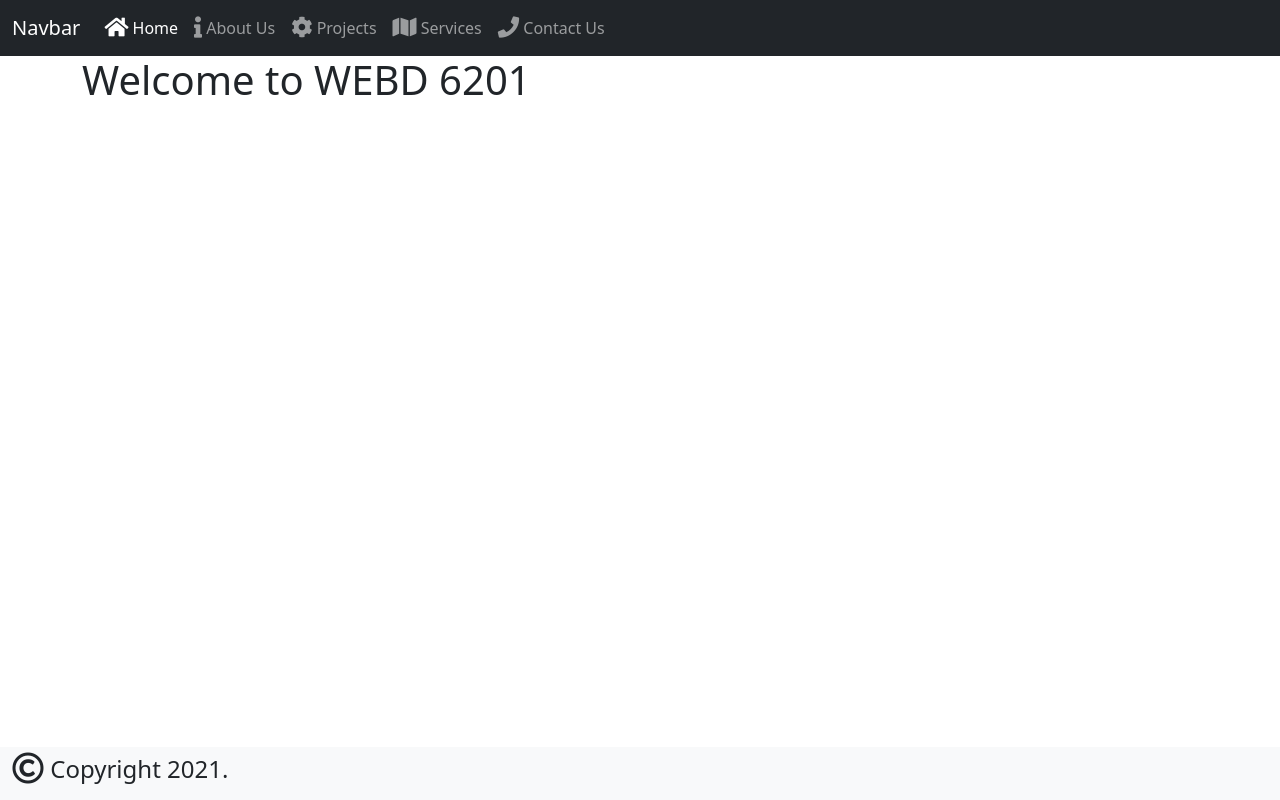
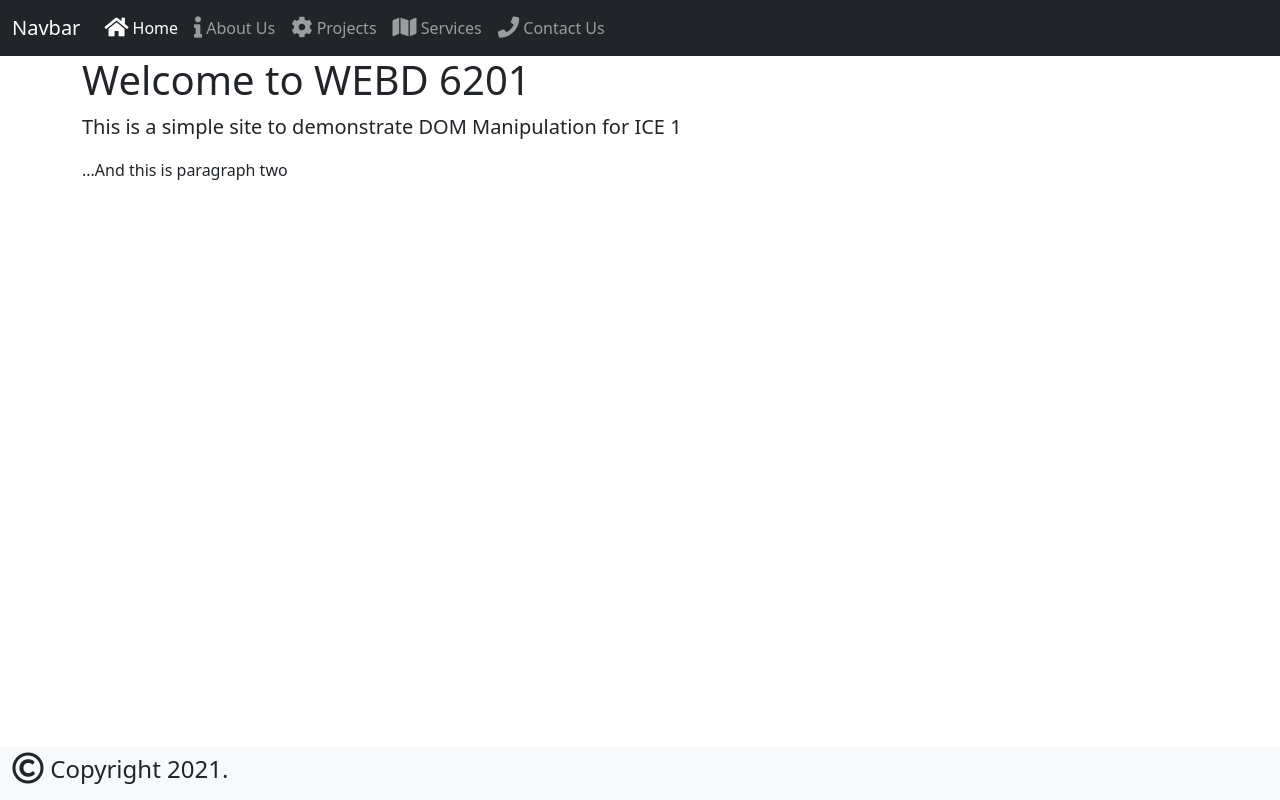
Before and after one commit to durhamprogrammer/WEBD6201-W2021-ICE1b, a website: page index.html in a window 1280 px wide. Drawn offline with nearby package versions, Linux system fonts and the light colour scheme.

Commit message:
added paragraphs to the main content

```diff
--- a/Scripts/app.js
+++ b/Scripts/app.js
@@ -3,6 +3,8 @@
 //IIFE - Immediately Invoked Function Expression
 //AKA - Anonymous Self-Executing Function
 //Closure - limits scope leak
+
+"use strict";
 
 (function()
 {
@@ -10,6 +12,29 @@
     function Start()
     {
         console.log("App Started...");
+
+        let paragraphOneText = "This is a simple site to demonstrate DOM Manipulation for ICE 1";
+
+        let paragraphOneElement = document.getElementById("paragraphOne");
+
+        paragraphOneElement.textContent = paragraphOneText;
+        paragraphOneElement.className = "fs-5";
+
+        // Step 1. document.createElement
+        let newParagraph = document.createElement("p");
+        // Step 2. configure the element
+        newParagraph.setAttribute("id","paragraphTwo");
+        newParagraph.textContent = "...And this is paragraph two";
+        // Step 3. select the parent element
+        let mainContent = document.getElementsByTagName("main")[0];
+        // Step 4. Add / Insert the element
+        mainContent.appendChild(newParagraph);
+
+        newParagraph.className = "fs-6";
+
+        // another way of injecting content
+        //let paragraphThree =`<p class="fs-7 fw-bold">And this is the Third Paragraph</p>`
+        //mainContent.innerHTML = paragraphThree;
     }
 
     window.addEventListener("load", Start);
--- a/index.html
+++ b/index.html
@@ -44,9 +44,9 @@
           </nav>
     </header>
 
-
     <main class="container">
         <h1>Welcome to WEBD 6201</h1>
+        <p id="paragraphOne"></p>
     </main>
 
     <footer>
```
